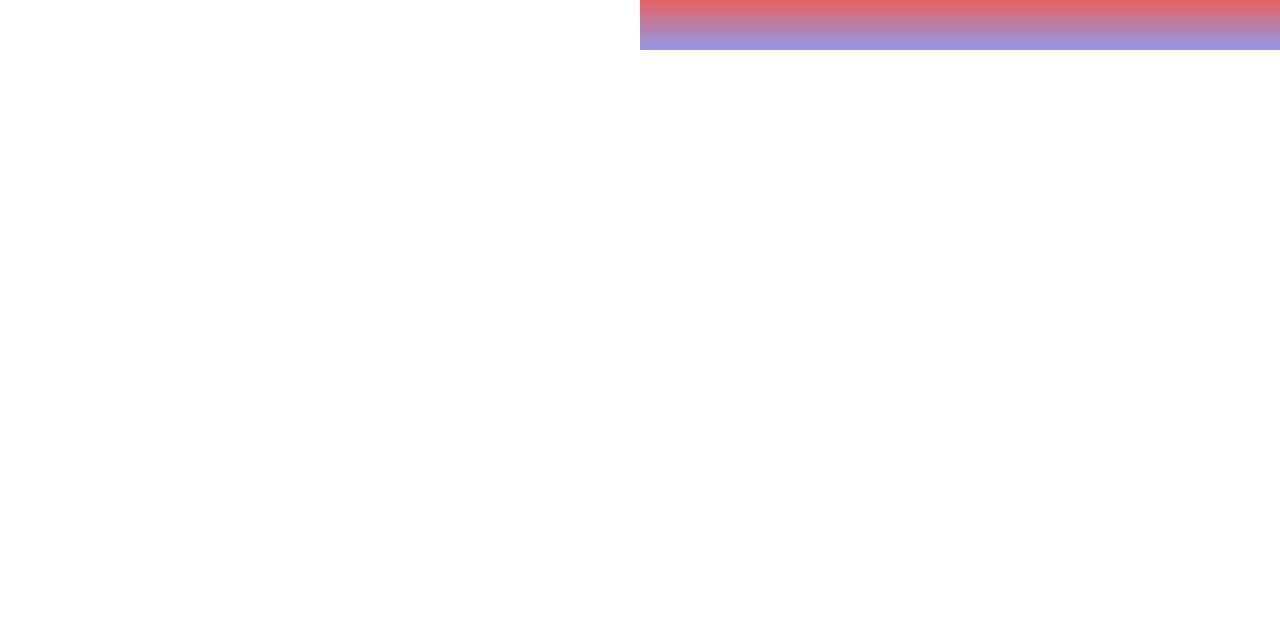
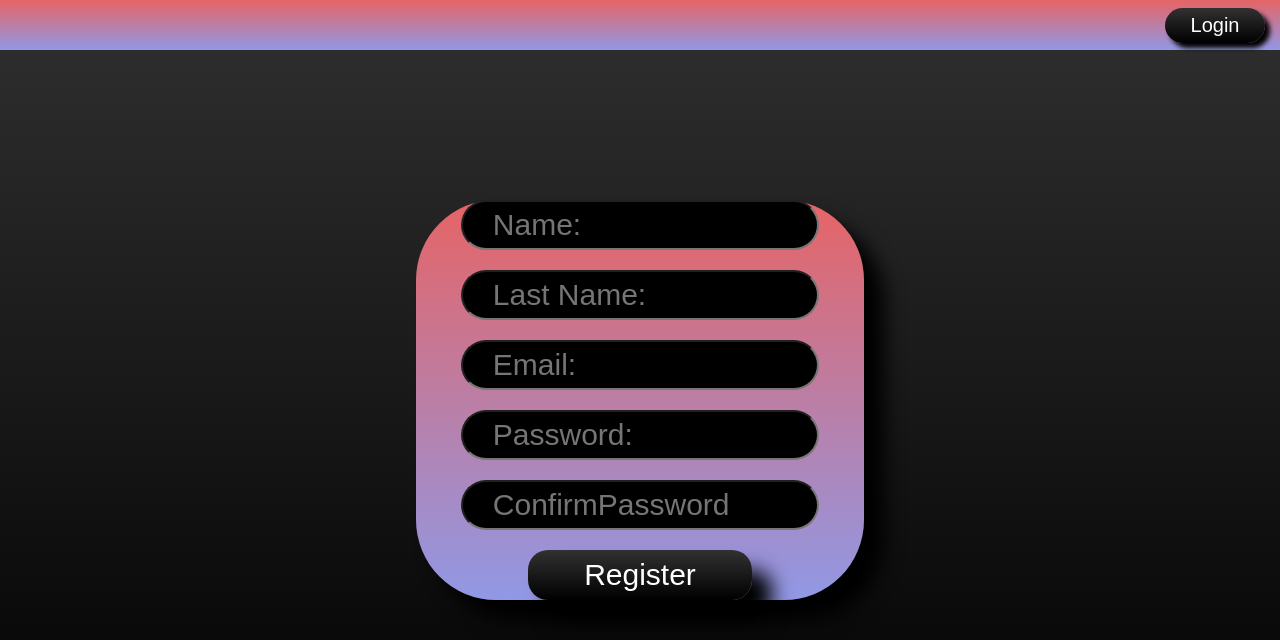
Before and after one commit to AlexBiondi99/ReactGaming, a React (Vite) app in the folder reactGaming/: page /subscribe in a window 1280 px wide. Before the commit this address had no page. Shown: the top 640 px of the page. Built offline with nearby package versions, Linux system fonts and the light colour scheme.

Commit message:
add navbar, button login, and inside link for subscribe

```diff
--- a/reactGaming/src/App.jsx
+++ b/reactGaming/src/App.jsx
@@ -4,6 +4,7 @@ import { PageGame } from "./PageGame";
 import { HomePage } from "./HomePage";
 import { Navbar } from "./Navbar";
 import { LoginForm } from "./LoginForm";
+import { Subscription } from "./Subscription"
 
 
 
@@ -15,6 +16,7 @@ export function App() {
                 <Route path="/"  element={<HomePage />}/>
                 <Route path="pageGame" element={<PageGame />} />
                 <Route path="login" element={<LoginForm />} />
+                <Route path="subscribe" element={<Subscription />} />
             </Routes>
         </div>
 
--- a/reactGaming/src/LoginForm.jsx
+++ b/reactGaming/src/LoginForm.jsx
@@ -1,4 +1,5 @@
 import { useState } from "react"
+import { Link } from "react-router-dom"
 
 export function LoginForm() {
     const[email, setEmail] = useState('')
@@ -20,7 +21,9 @@ export function LoginForm() {
                 <input placeholder="Email:" type="email" value={email} onChange={handleEmailValue}/>
                 <input placeholder="Password:" type="password" value={password} onChange={handlePasswordValue}/>
                 <button className="formButton">Accedi</button>
+                <Link className="linkIscrizione" to='/subscribe'>Non hai un account? inscriviti ora</Link>
             </form>
+
         </div>
     )
 }
--- a/reactGaming/src/Subscription.jsx
+++ b/reactGaming/src/Subscription.jsx
@@ -37,7 +37,7 @@ export function Subscription() {
     }
     return(
         <div className="loginPage">
-            <form className="loginForm"  onSubmit={handleSubmit}>
+            <form className="subscriptionForm"  onSubmit={handleSubmit}>
                 <input type="text" placeholder="Name:" value={name} onChange={handleNameChange}/>
                 <input type="text" placeholder="Last Name:"value={lastName} onChange={handleLastNameChange}/>
                 <input type="email" placeholder="Email:"value={email} onChange={handleEmailChange}/>
--- a/reactGaming/src/global.scss
+++ b/reactGaming/src/global.scss
@@ -165,6 +165,18 @@ h2 {
     gap: 50px;
     box-shadow: 20px 20px 20px  black;
 }
+.subscriptionForm {
+    display: flex;
+    flex-direction: column;
+    background: var(--secondaryColor);
+    height: 50%;
+    width: 35%;
+    border-radius: 80px;
+    align-items: center;
+    justify-content: center;
+    gap: 20px;
+    box-shadow: 20px 20px 20px  black;
+}
 input {
     height: 50px;
     width: 80%;
@@ -235,3 +247,13 @@ input {
     align-items: center;
     justify-content: center;
 }
+.linkIscrizione {
+    font-size: 30px;
+    text-decoration: none;
+    color: #000000;
+    font-weight: bold;
+    transition: transform 0.3s ease ;
+}
+.linkIscrizione:hover {
+    transform: scale(1.1);
+}
```
